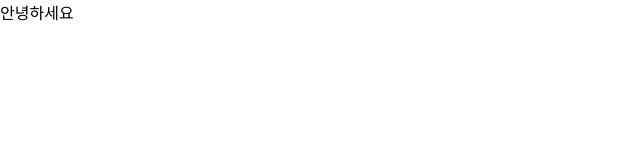
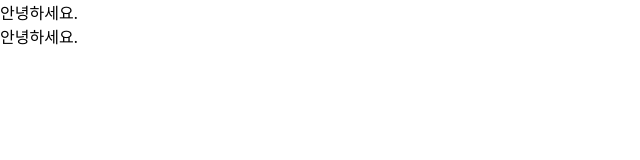
Before and after one commit to mingyeongmo/Crash, a React (Create React App) app: page / in a window 1280 px wide. Shown: the top 160 px of the page, without its empty margins (0-640 px from the left). Built offline with nearby package versions, Linux system fonts and the light colour scheme.

Commit message:
begin-react

```diff
--- a/src/App.js
+++ b/src/App.js
@@ -5,6 +5,7 @@ function App() {
   return (
     <div>
       <Hello />
+      <Hello />
     </div>
   );
 }
--- a/src/Hello.js
+++ b/src/Hello.js
@@ -1,7 +1,7 @@
 import React from 'react'; // 이걸 통해서 리액트를 불러와야 한다.
 
 function Hello(){
-    return <div>안녕하세요</div>
+    return <div>안녕하세요.</div>
 }
 
 export default Hello; // Hello 라는 컴포넌트를 내보내겠다는 의미이다.
--- a/src/index.js
+++ b/src/index.js
@@ -4,7 +4,7 @@ import './index.css';
 import App from './App';
 import reportWebVitals from './reportWebVitals';
 
-ReactDOM.render( // 실제 DOM 내부에 리액트 컴포넌트를 렌더링하겠다는것을 의미
+ReactDOM.render( // 실제 DOM 내부에 리액트 컴포넌트를 렌더링하겠다는것을 의미한다.
   <React.StrictMode>
     <App />
   </React.StrictMode>,
```
